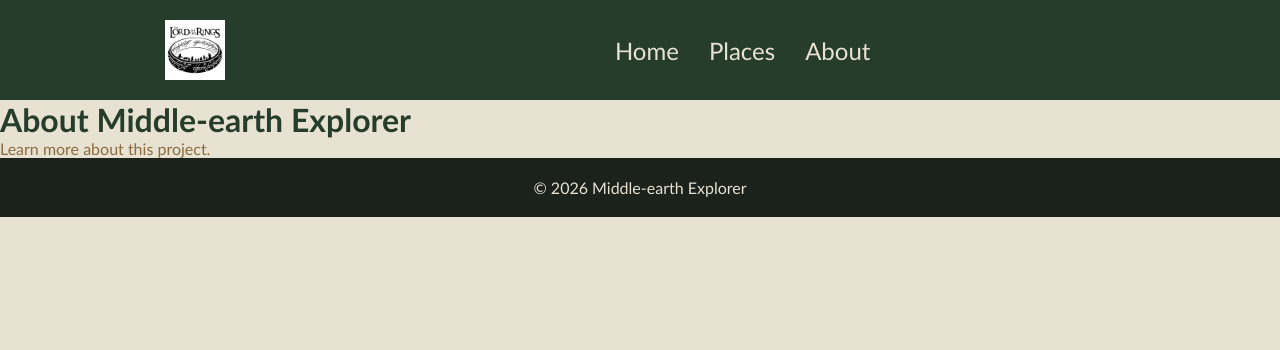
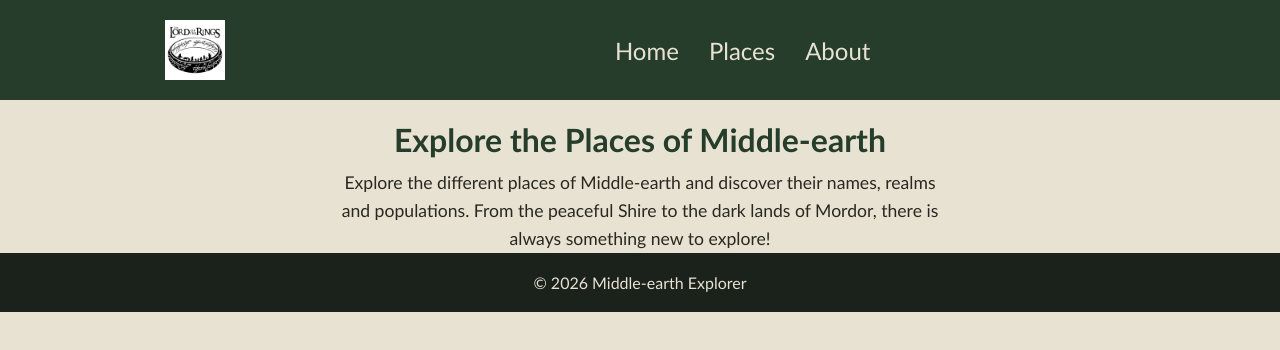
Before and after one commit to aliatwood/Fullstack-uppgift3, a Vue app: page /places in a window 1280 px wide. Shown: the top 350 px of the page. Built offline with nearby package versions, Linux system fonts and the light colour scheme.

Commit message:
Skapat grundstruktur för Places-sidan
har lagt till rubrik och introduktionstext samt grundläggande CSS för PlacesView.

```diff
--- a/src/views/PlacesView.vue
+++ b/src/views/PlacesView.vue
@@ -1,6 +1,38 @@
 <template>
   <main>
-    <h1>About Middle-earth Explorer</h1>
-    <p>Learn more about this project.</p>
+    <h1>Explore the Places of Middle-earth</h1>
+
+    <p>Explore the different places of Middle-earth and discover their names, realms and populations. From the peaceful Shire to the dark lands of Mordor, there is always something new to explore!</p>
+
+    <div class="list">
+
+    </div>
+
   </main>
 </template>
+
+<style scoped>
+main{
+  max-width: 1000px;
+  margin: 0 auto;
+  display: flex;
+  flex-direction: column;
+  align-items: center;
+  padding-top: 20px;
+}
+
+h1{
+  color: #263D2B;
+  text-align: center;
+  padding-bottom: 10px;
+}
+
+p{
+  max-width: 35em;
+  text-align: center;
+  color: #292820;
+  font-size: 1.1rem;
+  line-height: 1.6;
+}
+
+</style>
```
